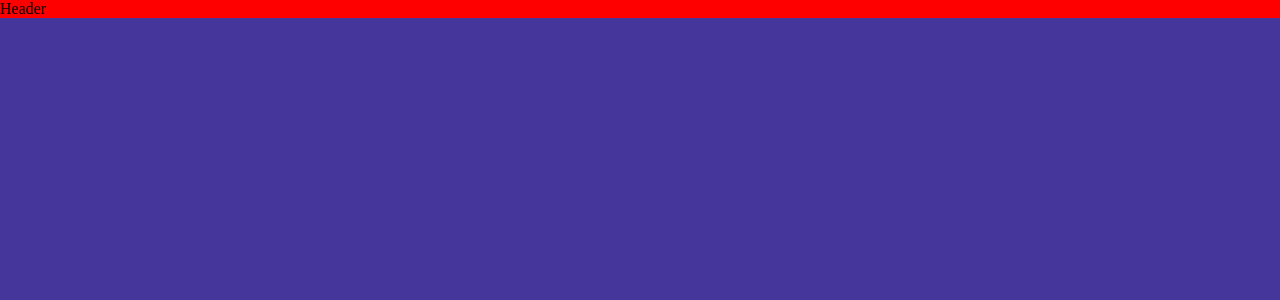
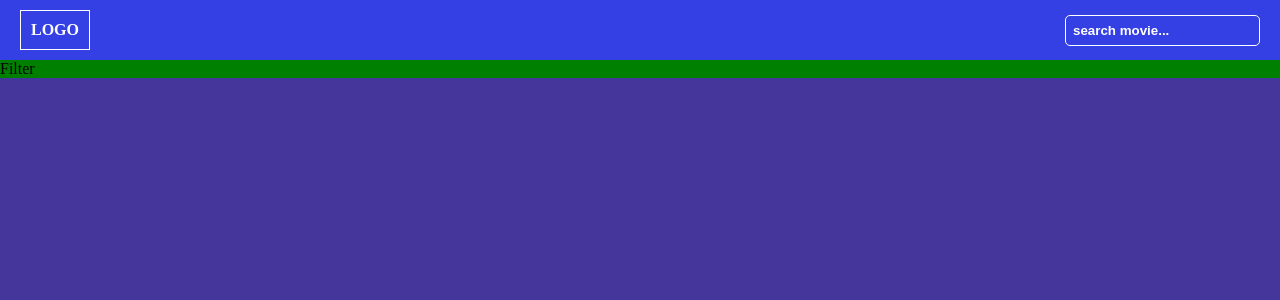
Before and after one commit to Ilvaritoo/movies-app, a React (Create React App) app: page / in a window 1280 px wide. Shown: the top 300 px of the page. Built offline with nearby package versions, Linux system fonts and the light colour scheme.

Commit message:
filter start

```diff
--- a/src/App.js
+++ b/src/App.js
@@ -1,3 +1,4 @@
+import Filter from "./components/filter/Filter";
 import Header from "./components/header/Header";
 
 
@@ -6,6 +7,7 @@ function App() {
   return (
     <div className="app">
       <Header />
+      <Filter />
     </div>
   );
 }
--- /dev/null
+++ b/src/components/filter/Filter.js
@@ -0,0 +1,12 @@
+import React from 'react';
+import './filter.scss';
+
+const Filter = () => {
+    return (
+        <div className='filter'>
+            Filter
+        </div>
+    )
+}
+
+export default Filter
--- /dev/null
+++ b/src/components/filter/filter.css
@@ -0,0 +1,5 @@
+.filter {
+  margin-top: 60px;
+  background-color: green;
+}
+/*# sourceMappingURL=filter.css.map */
--- /dev/null
+++ b/src/components/filter/filter.scss
@@ -0,0 +1,5 @@
+.filter{
+    margin-top: 60px;
+    background-color: green;
+
+}
--- a/src/components/header/Header.js
+++ b/src/components/header/Header.js
@@ -4,7 +4,10 @@ import './header.scss';
 const Header = () => {
     return (
         <div className='header'>
-            Header
+            <div className="logo">LOGO</div>
+            <div className="search">
+                <input type="search" placeholder='search movie...'/>
+            </div>
         </div>
     )
 }
--- a/src/components/header/header.css
+++ b/src/components/header/header.css
@@ -1,4 +1,55 @@
 .header {
-  background-color: red;
+  background-color: #343fe4;
+  display: -webkit-box;
+  display: -ms-flexbox;
+  display: flex;
+  -webkit-box-pack: justify;
+      -ms-flex-pack: justify;
+          justify-content: space-between;
+  -webkit-box-align: center;
+      -ms-flex-align: center;
+          align-items: center;
+  padding: 10px 20px;
+  position: fixed;
+  top: 0;
+  width: 100%;
+  z-index: 5;
+}
+
+.header .logo {
+  color: #fff;
+  font-weight: bold;
+  border: 1px solid;
+  padding: 10px;
+  cursor: pointer;
+}
+
+.header .search input[type="search"] {
+  padding: 7px;
+  border: 1px solid #fff;
+  background-color: inherit;
+  color: #fff;
+  font-weight: bold;
+  border-radius: 5px;
+}
+
+.header .search input[type="search"]::-webkit-input-placeholder {
+  color: #fff;
+}
+
+.header .search input[type="search"]:-ms-input-placeholder {
+  color: #fff;
+}
+
+.header .search input[type="search"]::-ms-input-placeholder {
+  color: #fff;
+}
+
+.header .search input[type="search"]::placeholder {
+  color: #fff;
+}
+
+.header .search input[type="search"]:focus {
+  outline: none;
 }
 /*# sourceMappingURL=header.css.map */
--- a/src/components/header/header.scss
+++ b/src/components/header/header.scss
@@ -1,3 +1,36 @@
 .header{
-    background-color: red;
+    background-color: rgb(52, 63, 228);
+    display: flex;
+    justify-content: space-between;
+    align-items: center;
+    padding: 10px 20px;
+    position: fixed;
+    top: 0;
+    width: 100%;
+    z-index: 5;
+
+    .logo{
+        color: #fff;
+        font-weight: bold;
+        border: 1px solid;
+        padding: 10px;
+        cursor: pointer;
+    }
+
+    .search input[type= "search"]{
+        padding: 7px;
+        border: 1px solid #fff;
+        background-color: inherit;
+        color: #fff;
+        font-weight: bold;
+        border-radius: 5px;
+
+        &::placeholder{
+            color:#fff;
+        }
+
+        &:focus{
+            outline: none;
+        }
+    }
 }
```
Also changed, not shown: 2 other files (tests, documents, lock files or other folders).
